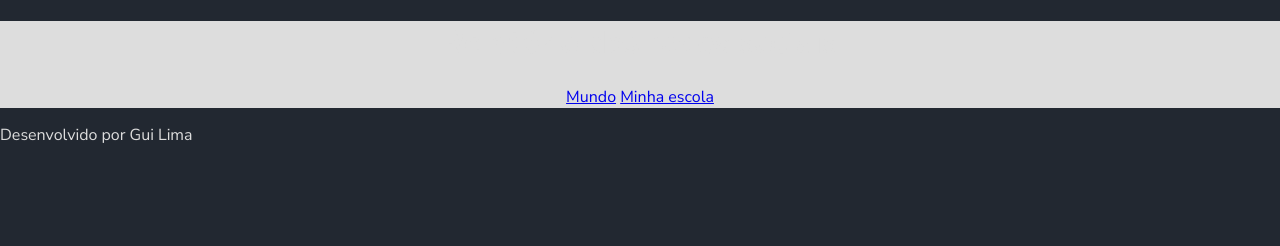
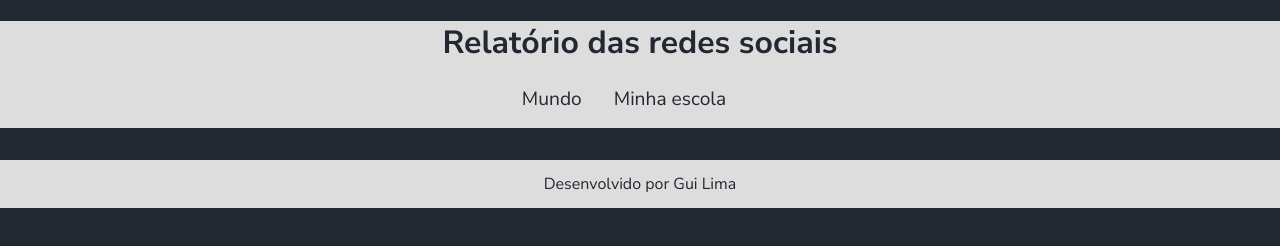
Before and after one commit to laurafrans/Ci-ncia-de-dados-criando-gr-ficos-din-micos-com-JavaScript, a plain HTML site: page index.html in a window 1280 px wide. Drawn offline with Linux system fonts and the light colour scheme.

Commit message:
Update style.css

```diff
--- a/style.css
+++ b/style.css
@@ -19,3 +19,39 @@ header {
     background-color: var(--primary-color);
     text-align: center;
 }
+
+h1 {
+    font-size: 2rem;
+    color: var(--bg-color);
+     font-weight: 700;
+}
+
+nav {
+    display: flex;
+    justify-content: center;
+    font-weight: 400;
+}
+
+nav a {
+    text-decoration: none;
+    color: var(--bg-color);
+     margin: 0 2rem 1rem 0rem;
+     font-size: 1.2rem;
+}
+
+nav a:hover {
+    text-decoration: underline;
+    transform: scale(0.90);
+    transition: transform 0.1s;
+}
+
+footer {
+    display: flex;
+    align-items: center;
+    justify-content: center;
+    background-color: var(--primary-color);
+    color: var(--bg-color);
+    width: 100%;
+    height: 3rem;
+    margin-top: 2rem;
+}
```
